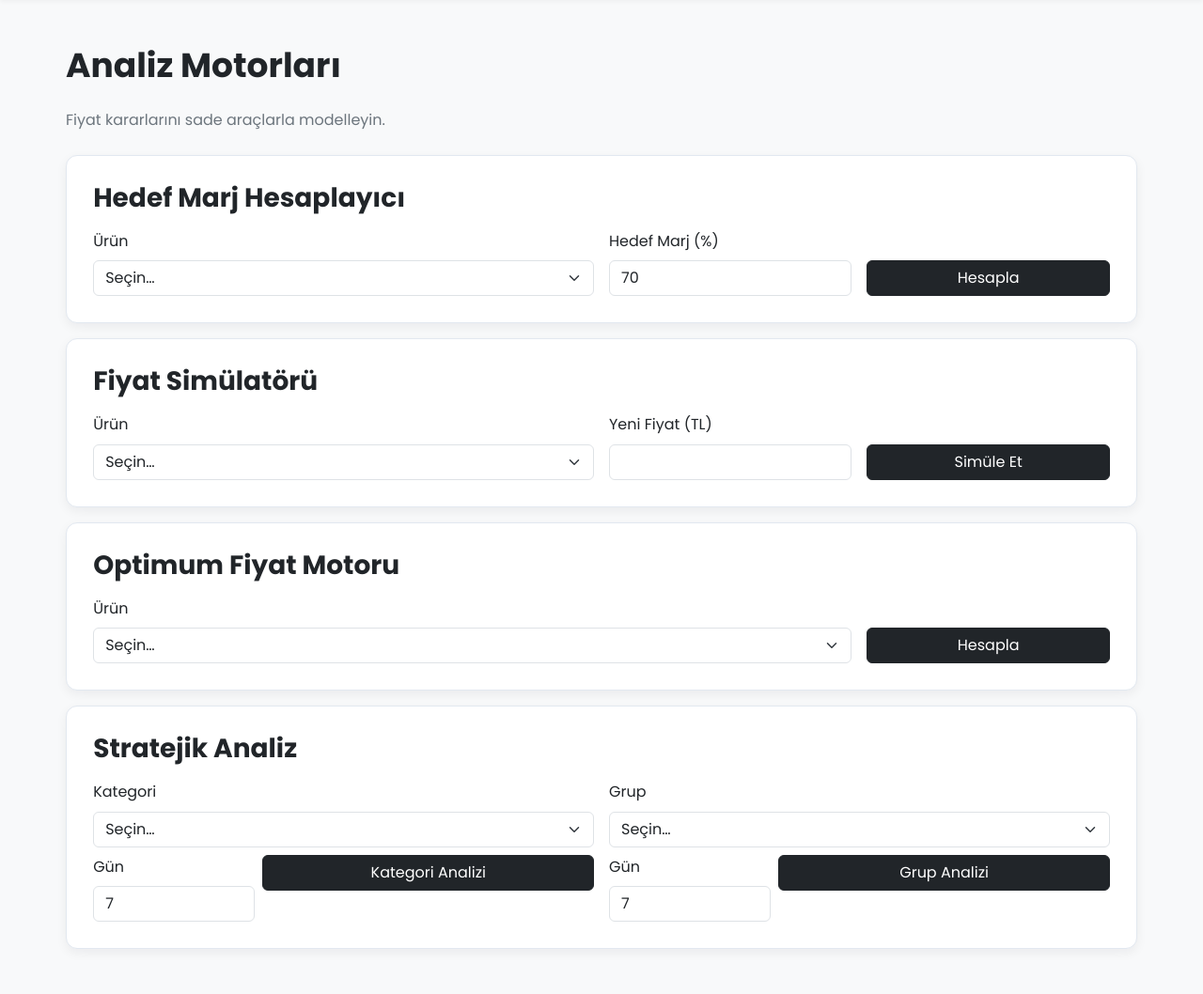
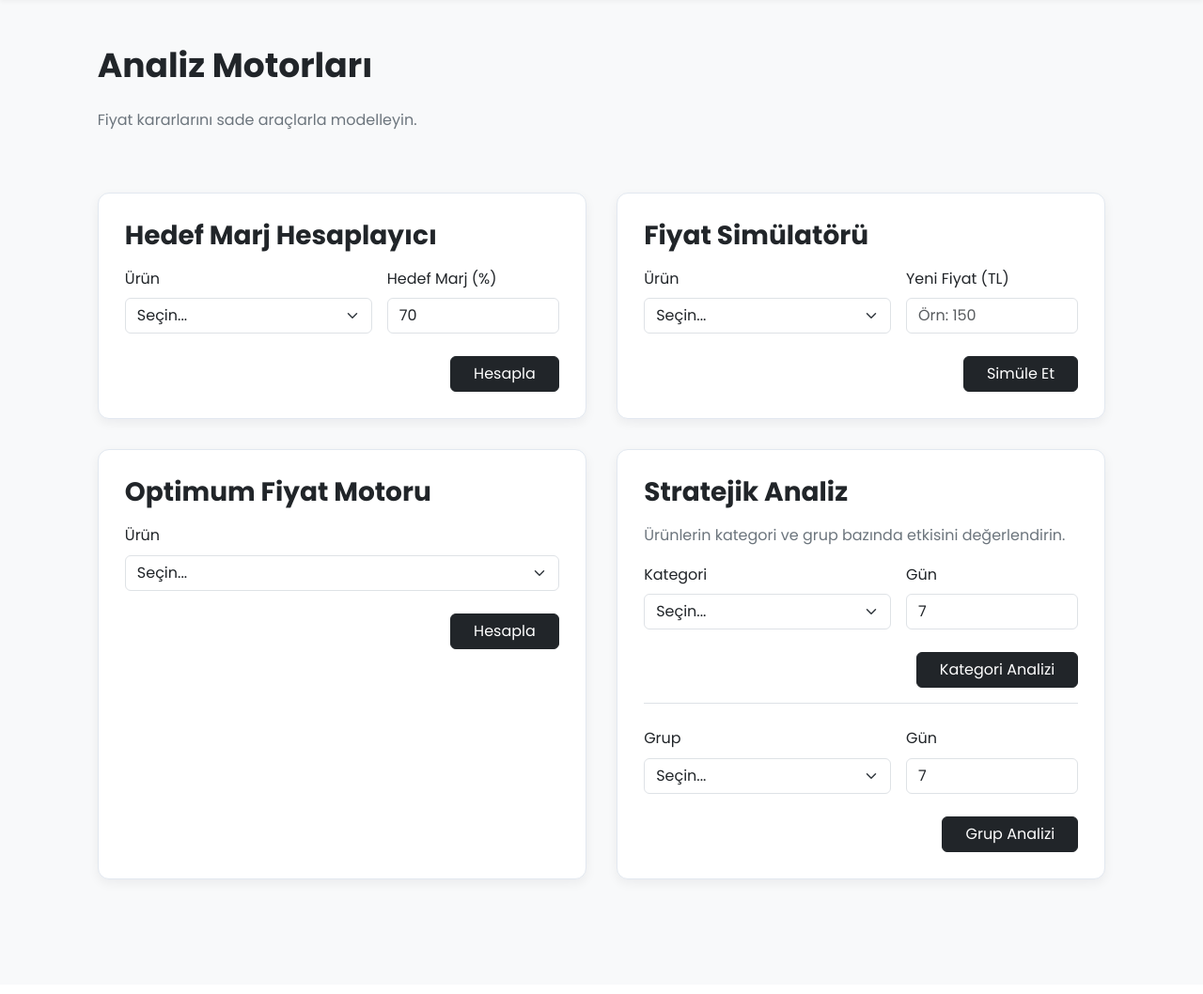
Before and after one commit to onurturkben/restoprofit, a Flask app: page /reports in a window 1280 px wide. Shown: the part 70-1128 px from the top of the page at 94% size. Run offline with Flask 3, Linux system fonts and the light colour scheme; the first user in the database is signed in.

Commit message:
Update reports.html

```diff
--- a/templates/reports.html
+++ b/templates/reports.html
@@ -1,214 +1,201 @@
 {% extends 'base.html' %}
 
 {% block content %}
+<section class="section">
   <h1>Analiz Motorları</h1>
-<p class="text-muted mb-4">Fiyat kararlarını sade araçlarla modelleyin.</p>
+  <p class="text-muted">Fiyat kararlarını sade araçlarla modelleyin.</p>
+</section>
 
-<div class="row g-3">
+<!-- GRID: her araç ayrı kart, içinde geniş boşluk -->
+<section class="section">
+  <div class="grid-2">
 
     <!-- Hedef Marj -->
-  <div class="col-12">
-    <div class="rp-card rp-shadow">
-      <div class="rp-card-body">
+    <div class="rp-card">
       <h2>Hedef Marj Hesaplayıcı</h2>
-        <form action="{{ url_for('reports') }}" method="POST" class="row g-3 align-items-end">
+      <form action="{{ url_for('reports') }}" method="POST" class="mt-3">
         <input type="hidden" name="analiz_tipi" value="hedef_marj">
-          <div class="col-12 col-md-6">
+        <div class="row g-3">
+          <div class="col-12 col-lg-7">
             <label class="form-label">Ürün</label>
             <select class="form-select" name="urun_ismi" required>
-              <option value="" disabled selected>Seçin…</option>
+              <option value="" disabled selected>Seçin...</option>
               {% for urun in urun_listesi %}<option value="{{ urun }}">{{ urun }}</option>{% endfor %}
             </select>
           </div>
-          <div class="col-6 col-md-3">
+          <div class="col-12 col-lg-5">
             <label class="form-label">Hedef Marj (%)</label>
-            <input class="form-control" type="number" name="hedef_marj" value="70" min="1" max="99" step="1" required>
+            <input type="number" class="form-control" name="hedef_marj" value="70" min="1" max="99" step="1" required>
           </div>
-          <div class="col-6 col-md-3">
-            <button class="btn btn-dark w-100">Hesapla</button>
+        </div>
+        <div class="form-actions d-grid d-lg-flex justify-content-end">
+          <button type="submit" class="btn btn-dark px-4">Hesapla</button>
         </div>
       </form>
 
-        {% if aktif_analiz_tipi == 'hedef_marj' and analiz_sonucu %}
-          <hr class="my-4">
-          <div class="d-flex flex-column gap-2">
-            <h3 class="m-0">{{ analiz_tipi_baslik }}</h3>
-            <div class="text-muted">Sonuç özeti</div>
-            {% if chart_data %}<canvas id="chart-hedef" height="120"></canvas>{% endif %}
-            <pre class="mb-0 mt-2" style="background:#fff;border:none;padding:0;">{{ analiz_sonucu }}</pre>
+      {% if aktif_analiz_tipi == 'hedef_marj' and analiz_sonucu_clean %}
+      <div class="result-card mt-4">
+        <h3>Sonuç özeti</h3>
+        <pre class="result-pre">{{ analiz_sonucu_clean }}</pre>
       </div>
       {% endif %}
     </div>
-    </div>
-  </div>
 
     <!-- Fiyat Simülatörü -->
-  <div class="col-12">
-    <div class="rp-card rp-shadow">
-      <div class="rp-card-body">
+    <div class="rp-card">
       <h2>Fiyat Simülatörü</h2>
-        <form action="{{ url_for('reports') }}" method="POST" class="row g-3 align-items-end">
+      <form action="{{ url_for('reports') }}" method="POST" class="mt-3">
         <input type="hidden" name="analiz_tipi" value="simulasyon">
-          <div class="col-12 col-md-6">
+        <div class="row g-3">
+          <div class="col-12 col-lg-7">
             <label class="form-label">Ürün</label>
             <select class="form-select" name="urun_ismi" required>
-              <option value="" disabled selected>Seçin…</option>
+              <option value="" disabled selected>Seçin...</option>
               {% for urun in urun_listesi %}<option value="{{ urun }}">{{ urun }}</option>{% endfor %}
             </select>
           </div>
-          <div class="col-6 col-md-3">
+          <div class="col-12 col-lg-5">
             <label class="form-label">Yeni Fiyat (TL)</label>
-            <input class="form-control" type="number" name="yeni_fiyat" step="0.5" min="1" required>
+            <input type="number" class="form-control" name="yeni_fiyat" placeholder="Örn: 150" step="0.5" min="1" required>
           </div>
-          <div class="col-6 col-md-3">
-            <button class="btn btn-dark w-100">Simüle Et</button>
+        </div>
+        <div class="form-actions d-grid d-lg-flex justify-content-end">
+          <button type="submit" class="btn btn-dark px-4">Simüle Et</button>
         </div>
       </form>
 
-        {% if aktif_analiz_tipi == 'simulasyon' and analiz_sonucu %}
-          <hr class="my-4">
-          <div class="d-flex flex-column gap-2">
-            <h3 class="m-0">{{ analiz_tipi_baslik }}</h3>
-            <div class="text-muted">Simülasyon çıktısı</div>
-            {% if chart_data %}<canvas id="chart-sim" height="120"></canvas>{% endif %}
-            <pre class="mb-0 mt-2" style="background:#fff;border:none;padding:0;">{{ analiz_sonucu }}</pre>
+      {% if aktif_analiz_tipi == 'simulasyon' and analiz_sonucu_clean %}
+      <div class="result-card mt-4">
+        <h3>Sonuç özeti</h3>
+        <pre class="result-pre">{{ analiz_sonucu_clean }}</pre>
       </div>
       {% endif %}
     </div>
-    </div>
-  </div>
 
     <!-- Optimum Fiyat -->
+    <div class="rp-card">
+      <h2>Optimum Fiyat Motoru</h2>
+      <form action="{{ url_for('reports') }}" method="POST" class="mt-3">
+        <input type="hidden" name="analiz_tipi" value="optimum_fiyat">
+        <div class="row g-3">
           <div class="col-12">
-    <div class="rp-card rp-shadow">
-      <div class="rp-card-body">
-        <h2>Optimum Fiyat Motoru</h2>
-        <form action="{{ url_for('reports') }}" method="POST" class="row g-3 align-items-end">
-          <input type="hidden" name="analiz_tipi" value="optimum_fiyat">
-          <div class="col-12 col-md-9">
             <label class="form-label">Ürün</label>
             <select class="form-select" name="urun_ismi" required>
-              <option value="" disabled selected>Seçin…</option>
+              <option value="" disabled selected>Seçin...</option>
               {% for urun in urun_listesi %}<option value="{{ urun }}">{{ urun }}</option>{% endfor %}
             </select>
           </div>
-          <div class="col-12 col-md-3">
-            <button class="btn btn-dark w-100">Hesapla</button>
+        </div>
+        <div class="form-actions d-grid d-lg-flex justify-content-end">
+          <button type="submit" class="btn btn-dark px-4">Hesapla</button>
         </div>
       </form>
 
-        {% if aktif_analiz_tipi == 'optimum_fiyat' and analiz_sonucu %}
-          <hr class="my-4">
-          <div class="d-flex flex-column gap-2">
-            <h3 class="m-0">{{ analiz_tipi_baslik }}</h3>
-            <div class="text-muted">Kâr eğrisi ve öneri</div>
-            {% if chart_data %}<canvas id="chart-opt" height="120"></canvas>{% endif %}
-            <pre class="mb-0 mt-2" style="background:#fff;border:none;padding:0;">{{ analiz_sonucu }}</pre>
+      {% if aktif_analiz_tipi == 'optimum_fiyat' and analiz_sonucu_clean %}
+      <div class="result-card mt-4">
+        <h3>Sonuç özeti</h3>
+        <pre class="result-pre">{{ analiz_sonucu_clean }}</pre>
       </div>
       {% endif %}
     </div>
-    </div>
-  </div>
 
     <!-- Stratejik Analiz -->
-  <div class="col-12">
-    <div class="rp-card rp-shadow">
-      <div class="rp-card-body">
+    <div class="rp-card">
       <h2>Stratejik Analiz</h2>
+      <div class="text-muted mb-2">Ürünlerin kategori ve grup bazında etkisini değerlendirin.</div>
+
+      <!-- Kategori -->
+      <form action="{{ url_for('reports') }}" method="POST" class="mt-3 border-bottom pb-3">
+        <input type="hidden" name="analiz_tipi" value="kategori">
         <div class="row g-3">
-          <form action="{{ url_for('reports') }}" method="POST" class="col-12 col-lg-6">
-            <input type="hidden" name="analiz_tipi" value="kategori">
+          <div class="col-12 col-lg-7">
             <label class="form-label">Kategori</label>
-            <div class="row g-2">
-              <div class="col-12">
             <select class="form-select" name="kategori_ismi" required>
-                  <option value="" disabled selected>Seçin…</option>
+              <option value="" disabled selected>Seçin...</option>
               {% for kat in kategori_listesi %}<option value="{{ kat }}">{{ kat }}</option>{% endfor %}
             </select>
           </div>
-              <div class="col-6 col-md-4">
+          <div class="col-12 col-lg-5">
             <label class="form-label">Gün</label>
-                <input class="form-control" type="number" name="gun_sayisi" value="7" min="1" step="1" required>
+            <input type="number" class="form-control" name="gun_sayisi" value="7" min="1" step="1" required>
           </div>
-              <div class="col-12 col-md-8">
-                <button class="btn btn-dark w-100">Kategori Analizi</button>
         </div>
+        <div class="form-actions d-grid d-lg-flex justify-content-end">
+          <button type="submit" class="btn btn-dark px-4">Kategori Analizi</button>
         </div>
       </form>
 
-          <form action="{{ url_for('reports') }}" method="POST" class="col-12 col-lg-6">
+      {% if aktif_analiz_tipi == 'kategori' and analiz_sonucu_clean %}
+      <div class="result-card mt-4">
+        <h3>Sonuç özeti</h3>
+        <pre class="result-pre">{{ analiz_sonucu_clean }}</pre>
+      </div>
+      {% endif %}
+
+      <!-- Grup -->
+      <form action="{{ url_for('reports') }}" method="POST" class="mt-4">
         <input type="hidden" name="analiz_tipi" value="grup">
+        <div class="row g-3">
+          <div class="col-12 col-lg-7">
             <label class="form-label">Grup</label>
-            <div class="row g-2">
-              <div class="col-12">
             <select class="form-select" name="grup_ismi" required>
-                  <option value="" disabled selected>Seçin…</option>
+              <option value="" disabled selected>Seçin...</option>
               {% for grup in grup_listesi %}<option value="{{ grup }}">{{ grup }}</option>{% endfor %}
             </select>
           </div>
-              <div class="col-6 col-md-4">
+          <div class="col-12 col-lg-5">
             <label class="form-label">Gün</label>
-                <input class="form-control" type="number" name="gun_sayisi" value="7" min="1" step="1" required>
-              </div>
-              <div class="col-12 col-md-8">
-                <button class="btn btn-dark w-100">Grup Analizi</button>
+            <input type="number" class="form-control" name="gun_sayisi" value="7" min="1" step="1" required>
           </div>
         </div>
+        <div class="form-actions d-grid d-lg-flex justify-content-end">
+          <button type="submit" class="btn btn-dark px-4">Grup Analizi</button>
+        </div>
       </form>
+
+      {% if aktif_analiz_tipi == 'grup' and analiz_sonucu_clean %}
+      <div class="result-card mt-4">
+        <h3>Sonuç özeti</h3>
+        <pre class="result-pre">{{ analiz_sonucu_clean }}</pre>
       </div>
+      {% endif %}
 
-        {% if aktif_analiz_tipi in ['kategori','grup'] and analiz_sonucu %}
-          <hr class="my-4">
-          <div class="d-flex flex-column gap-2">
-            <h3 class="m-0">{{ analiz_tipi_baslik }}</h3>
-            <div class="text-muted">Pay dağılımı</div>
-            {% if chart_data %}<canvas id="chart-str" height="140"></canvas>{% endif %}
-            <pre class="mb-0 mt-2" style="background:#fff;border:none;padding:0;">{{ analiz_sonucu }}</pre>
+      {% if chart_data %}
+      <div class="result-card mt-4">
+        <canvas id="myChart"></canvas>
       </div>
       {% endif %}
     </div>
-    </div>
-  </div>
 
   </div>
+</section>
 {% endblock %}
 
 {% block scripts %}
 {{ super() }}
-{% if chart_data and aktif_analiz_tipi %}
-<script src="https://cdn.jsdelivr.net/npm/chart.js@3.7.1/dist/chart.min.js"></script>
+<script src="https://cdn.jsdelivr.net/npm/chart.js"></script>
 <script>
+  // Chart varsa çiz
   (function(){
-  try{
-    const data = JSON.parse({{ (chart_data or 'null')|tojson|safe }});
-    if(!data) return;
-
-    // Hangi form çalıştıysa o kartın içindeki canvas'ı hedefle
-    const idMap = {
-      'hedef_marj':'chart-hedef',
-      'simulasyon':'chart-sim',
-      'optimum_fiyat':'chart-opt',
-      'kategori':'chart-str',
-      'grup':'chart-str'
-    };
-    const targetId = idMap['{{ aktif_analiz_tipi }}'];
-    const el = document.getElementById(targetId);
-    if(!el) return;
-
-    const type = (data.datasets && data.datasets.length>1) ? 'bar' : 'line';
+    const el = document.getElementById('myChart');
+    {% if chart_data %}
+      try {
+        const chartData = JSON.parse({{ chart_data|tojson|safe }});
+        if (!chartData || !chartData.datasets) return;
+        const type = (chartData.datasets.length > 1) ? 'bar' : 'line';
         new Chart(el.getContext('2d'), {
-      type, data,
-      options:{
-        responsive:true,
-        plugins:{ legend:{position:'top'}, title:{display:false}},
-        scales: type==='line' ? {
-          x:{ title:{display:true, text:'Satış Fiyatı (TL)'} },
-          y:{ title:{display:true, text:'Tahmini Toplam Kâr (TL)'} }
-        } : {}
+          type,
+          data: chartData,
+          options: {
+            responsive: true,
+            plugins: {
+              legend: { position: 'top' },
+              title: { display: true, text: '{{ analiz_tipi_baslik|default("Analiz Grafiği") }}' }
+            }
           }
         });
-  }catch(e){ console.error(e); }
+      } catch(e){ console.error(e); }
+    {% endif %}
   })();
 </script>
-{% endif %}
 {% endblock %}
```
Lines whose indentation alone changed are shown as unchanged.
